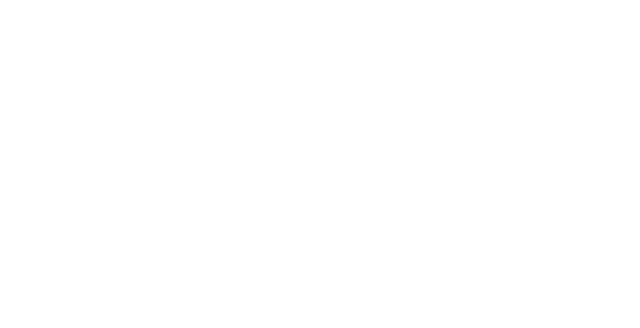
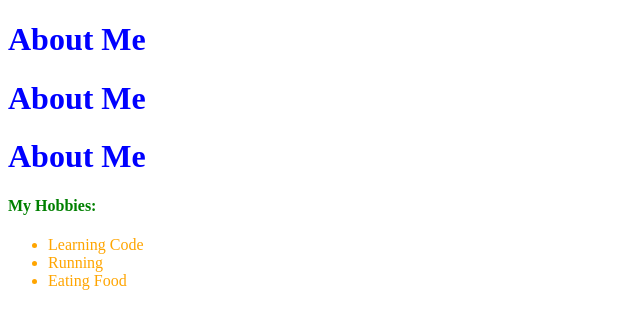
Before and after one commit to jacurtis813/second-lesson, a plain HTML site: page index.html in a window 1280 px wide. Shown: the whole page, without its empty margins (0-640 px from the left). Drawn offline with Linux system fonts and the light colour scheme.

Commit message:
Add CSS to our HTML file. Use Link tag to link style sheets.

```diff
--- /dev/null
+++ b/assets/css/style.css
@@ -0,0 +1,11 @@
+h1 {
+    color: blue;
+}
+
+li {
+    color: orange;
+}
+
+h4 {
+    color: green;
+}
--- a/index.html
+++ b/index.html
@@ -1,9 +1,22 @@
 <!DOCTYPE html>
 <html>
-    <head>
-        <title></title>
-    </head>
-    <body>
 
-    </body>
+<head>
+    <title>About Me</title>
+    <link rel="stylesheet" type="text/css" href="./assets/css/style.css">
+</head>
+
+<body>
+    <h1>About Me</h1>
+    <h1>About Me</h1>
+    <h1>About Me</h1>
+
+    <h4>My Hobbies:</h4>
+    <ul>
+        <li>Learning Code</li>
+        <li>Running</li>
+        <li>Eating Food</li>
+    </ul>
+</body>
+
 </html>
```
Also changed, not shown: 1 other file.
